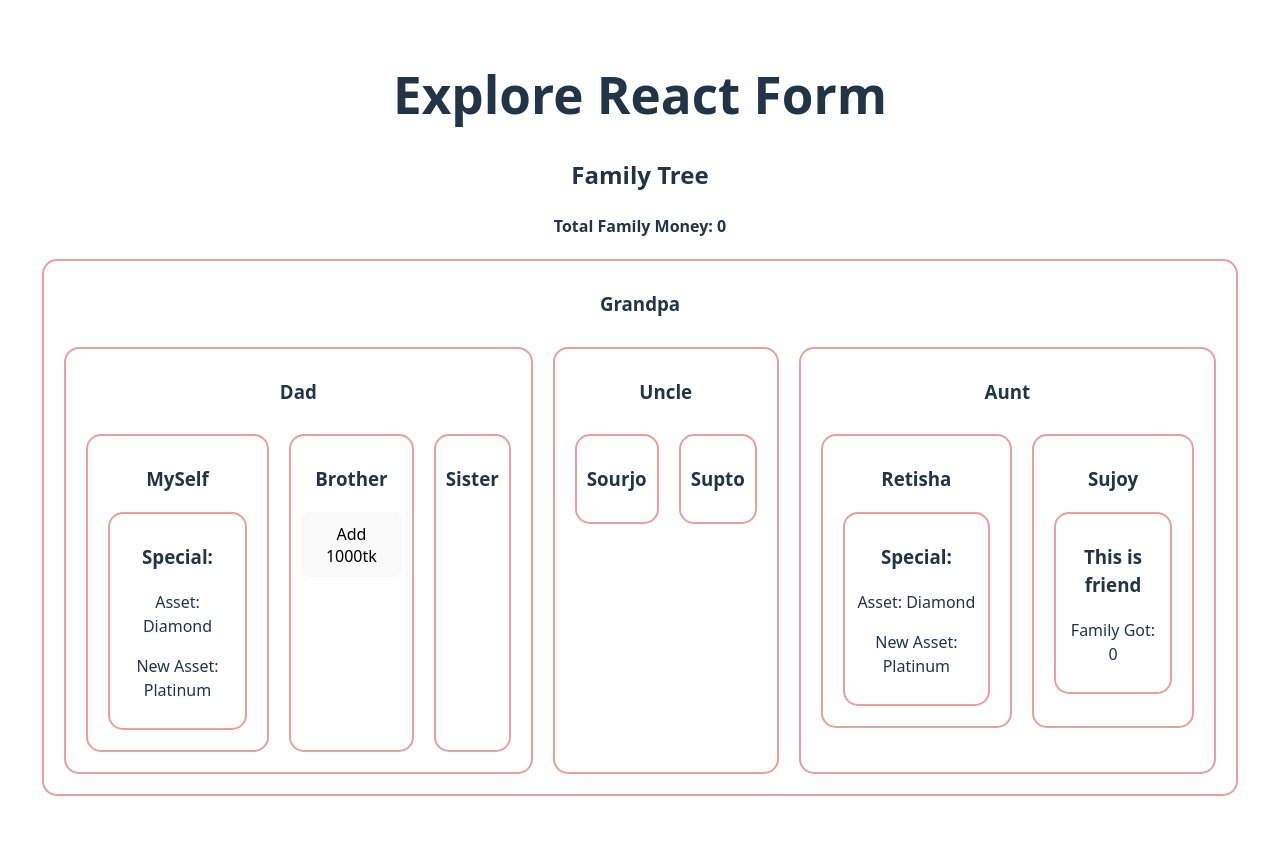
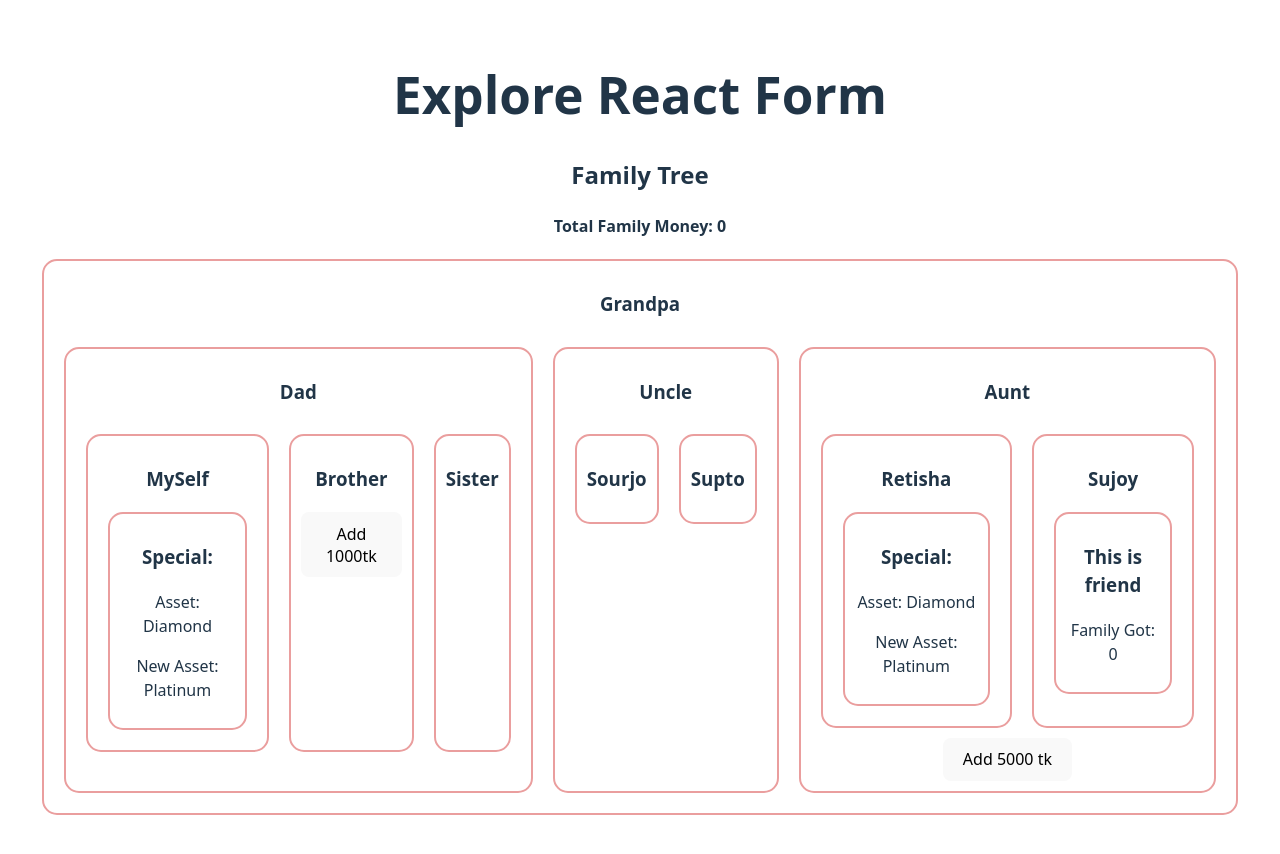
Before and after one commit to ArnavHD/working-with-data-in-react, a React (Vite) app: page / in a window 1280 px wide. Shown: the top 854 px of the page. Built offline with nearby package versions, Linux system fonts and the light colour scheme.

Commit message:
Aunti button increases amount of money

```diff
--- a/src/Components/FamilyTree/Aunt.jsx
+++ b/src/Components/FamilyTree/Aunt.jsx
@@ -1,7 +1,14 @@
-import React from 'react';
+import React, { useContext } from 'react';
 import Cousine from './Cousine';
+import { MoneyContext } from './FamilyTree';
 
 const Aunt = ({ asset }) => {
+
+    const [money, setMoney] = useContext(MoneyContext);
+
+    const handleAddMoney = () =>{
+        setMoney(money + 5000);
+    }
     return (
         <div>
             <h3>Aunt</h3>
@@ -9,6 +16,7 @@ const Aunt = ({ asset }) => {
                 <Cousine asset={asset} name="Retisha"></Cousine>
                 <Cousine name="Sujoy"></Cousine>
             </section>
+            <button onClick={handleAddMoney}>Add 5000 tk</button>
         </div>
     );
 };
```
